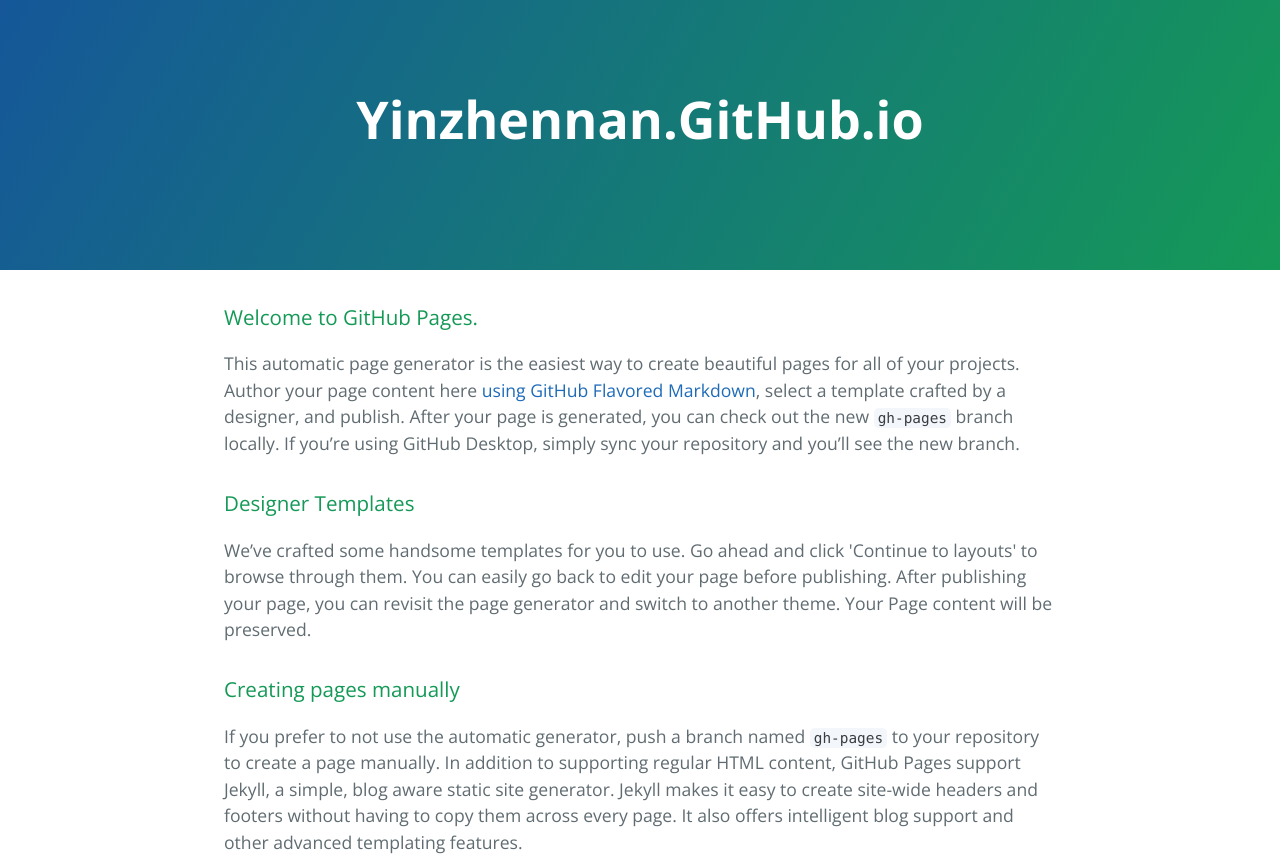
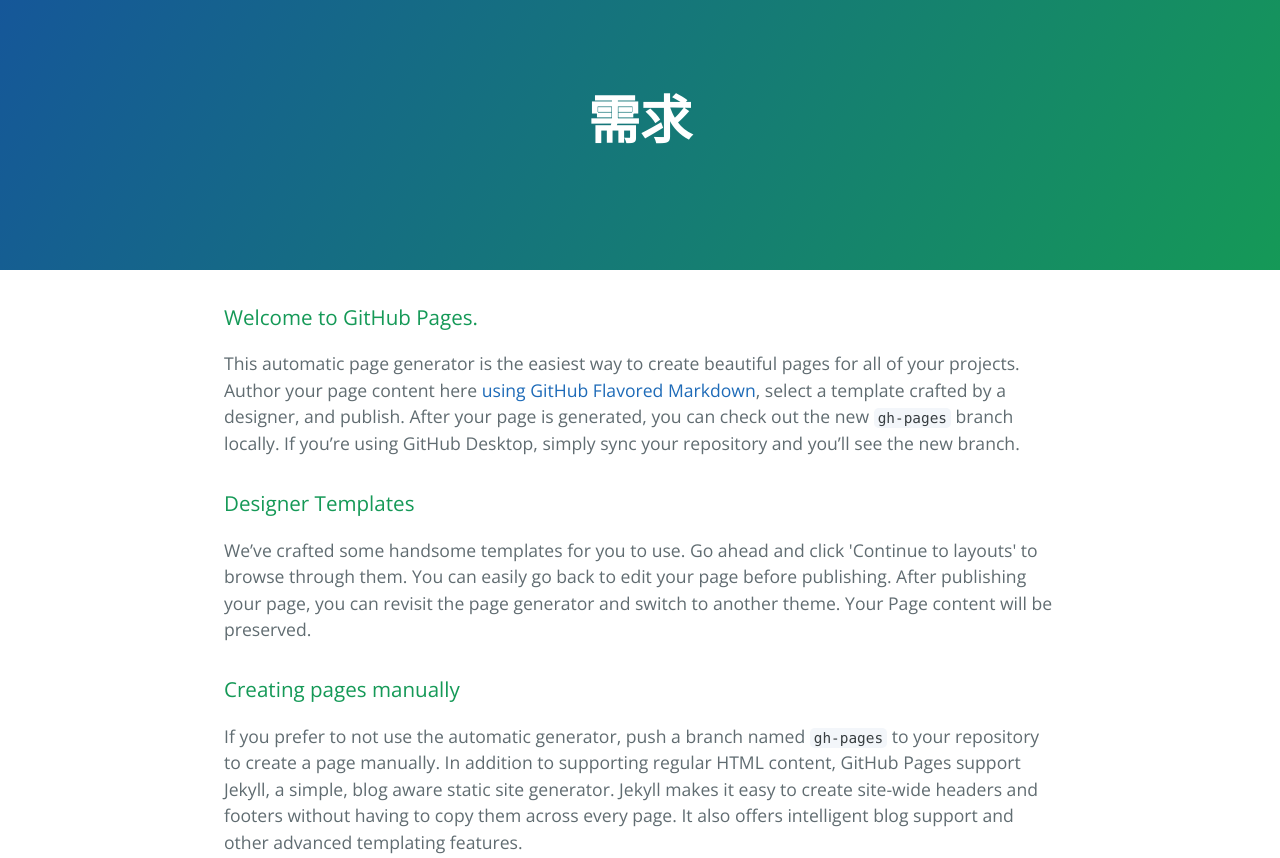
Before and after one commit to xuqiu/xuqiu.github.io, a plain HTML site: page index.html in a window 1280 px wide. Shown: the top 858 px of the page. Drawn offline with nearby package versions, Linux system fonts and the light colour scheme.

Commit message:
Update index.html

```diff
--- a/index.html
+++ b/index.html
@@ -2,7 +2,7 @@
 <html lang="en-us">
   <head>
     <meta charset="UTF-8">
-    <title>Yinzhennan.GitHub.io by xuqiu</title>
+    <title>需求</title>
     <meta name="viewport" content="width=device-width, initial-scale=1">
     <link rel="stylesheet" type="text/css" href="stylesheets/normalize.css" media="screen">
     <link href='https://fonts.googleapis.com/css?family=Open+Sans:400,700' rel='stylesheet' type='text/css'>
@@ -11,7 +11,7 @@
   </head>
   <body>
     <section class="page-header">
-      <h1 class="project-name">Yinzhennan.GitHub.io</h1>
+      <h1 class="project-name">需求</h1>
       <h2 class="project-tagline"></h2>
     </section>
 
```
